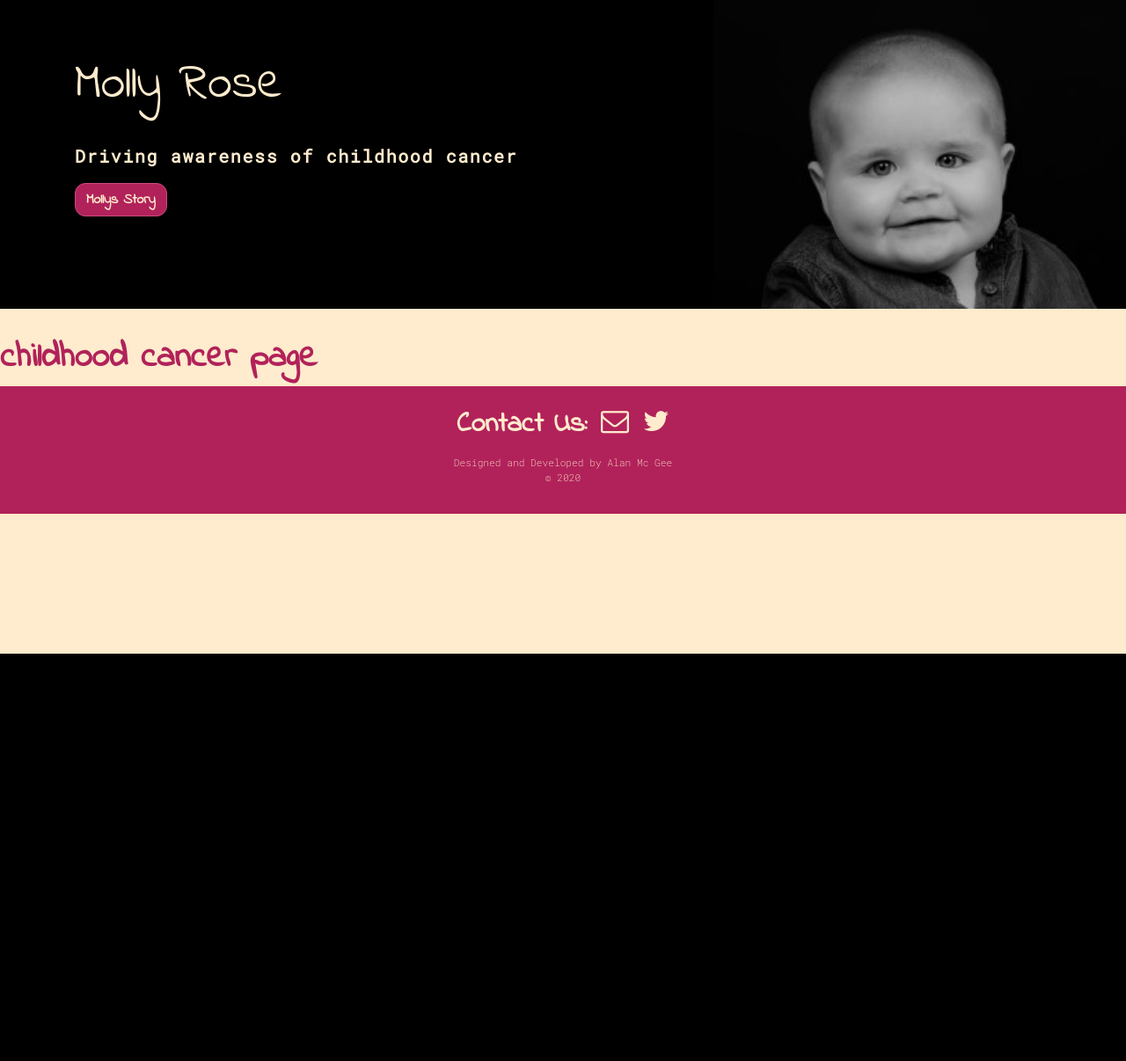
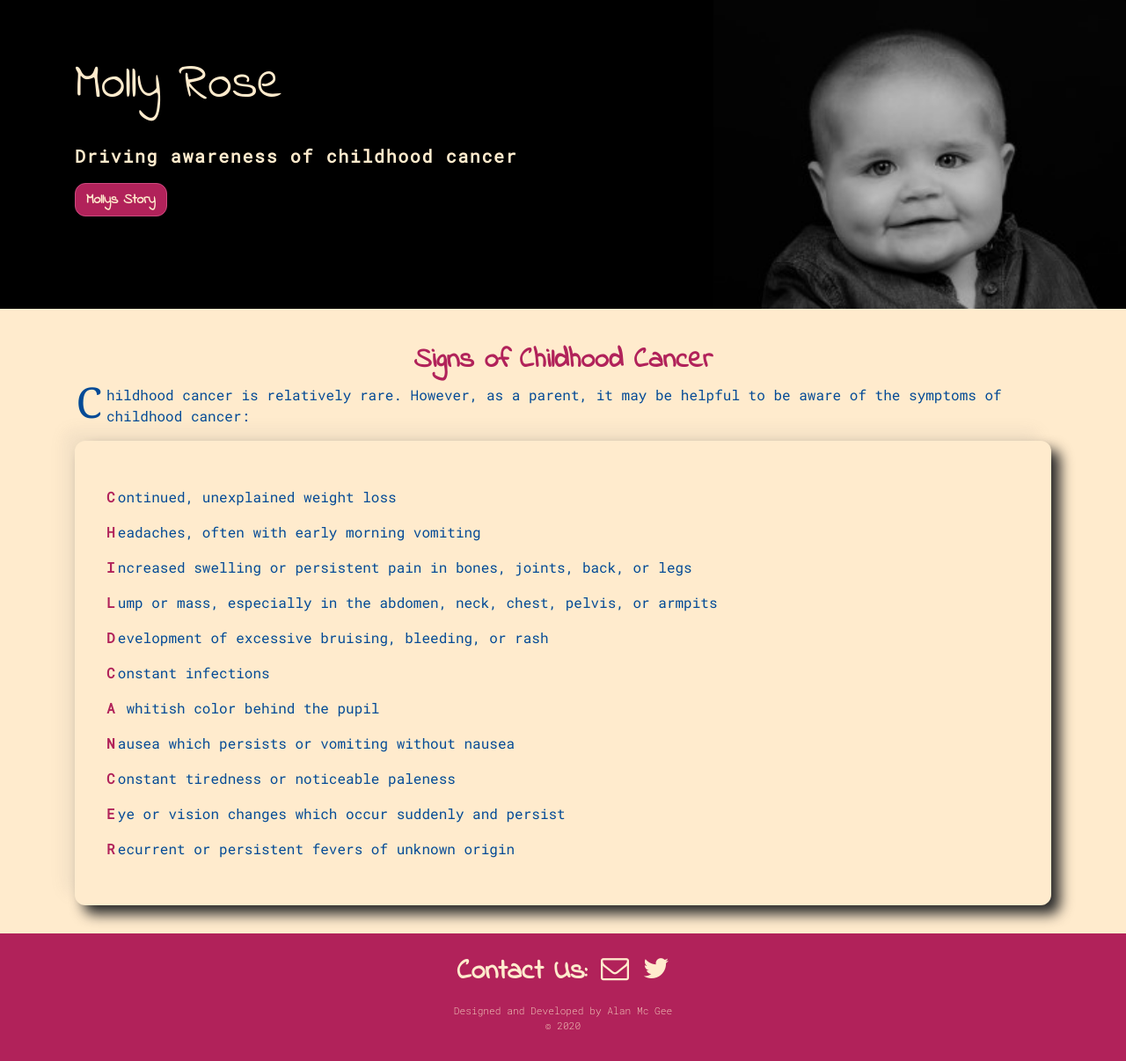
Before and after one commit to alimgee/-mollyrose--in-django, a Django app: page /childhoodcancer/ in a window 1280 px wide. Shown: the part 57-1263 px from the top of the page at 88% size. Before the commit the page ends 800 px from the top, so only its background shows below. Run offline with Django 3.2, Linux system fonts and the light colour scheme; some libraries are stand-ins or nearby versions.

Commit message:
Added content for cancer app and updated css

```diff
--- a/cancer/templates/cancer/index.html
+++ b/cancer/templates/cancer/index.html
@@ -10,7 +10,35 @@
 
 {% endblock %}
 {% block content %}
-<h1>childhood cancer page</h1>
+<div class="container">
+    <div class="row">
+       <div class="col">
+          <div class="text-center mt-2 mb-2">
+             <h2>Signs of Childhood Cancer</h2>
+          </div>
+          <p class="text-primary"><span class="first-character">C</span>hildhood cancer is relatively rare. However, as a parent, it may be helpful to be aware of the symptoms of childhood cancer:</p>
+          <div class="card">
+             <div class="card-body">
+                <p class="card-text">
+                <div class="signs text-primary">
+                   <p><strong>C</strong>ontinued, unexplained weight loss</p>
+                   <p><strong>H</strong>eadaches, often with early morning vomiting</p>
+                   <p><strong>I</strong>ncreased swelling or persistent pain in bones, joints, back, or legs</p>
+                   <p><strong>L</strong>ump or mass, especially in the abdomen, neck, chest, pelvis, or armpits</p>
+                   <p><strong>D</strong>evelopment of excessive bruising, bleeding, or rash</p>
+                   <p><strong>C</strong>onstant infections</p>
+                   <p><strong>A</strong> whitish color behind the pupil</p>
+                   <p><strong>N</strong>ausea which persists or vomiting without nausea</p>
+                   <p><strong>C</strong>onstant tiredness or noticeable paleness</p>
+                   <p><strong>E</strong>ye or vision changes which occur suddenly and persist</p>
+                   <p><strong>R</strong>ecurrent or persistent fevers of unknown origin</p>
+                </div>
+                </p>
+             </div>
+          </div>
+       </div>
+    </div>
+ </div>
 {% endblock %}
 
 {% block postloadjs %}{% endblock %}
--- a/static/css/main.css
+++ b/static/css/main.css
@@ -80,8 +80,12 @@ h3{
 p{
   font-family: 'Roboto Mono', monospace;
   letter-spacing:normal;
-  color: #034a96;
 
+}
+.text-primary{
+  font-family: 'Roboto Mono', monospace;
+  letter-spacing:normal;
+  color: #034a96!important;
 }
 .display-4{
   color: blanchedalmond!important;
```
